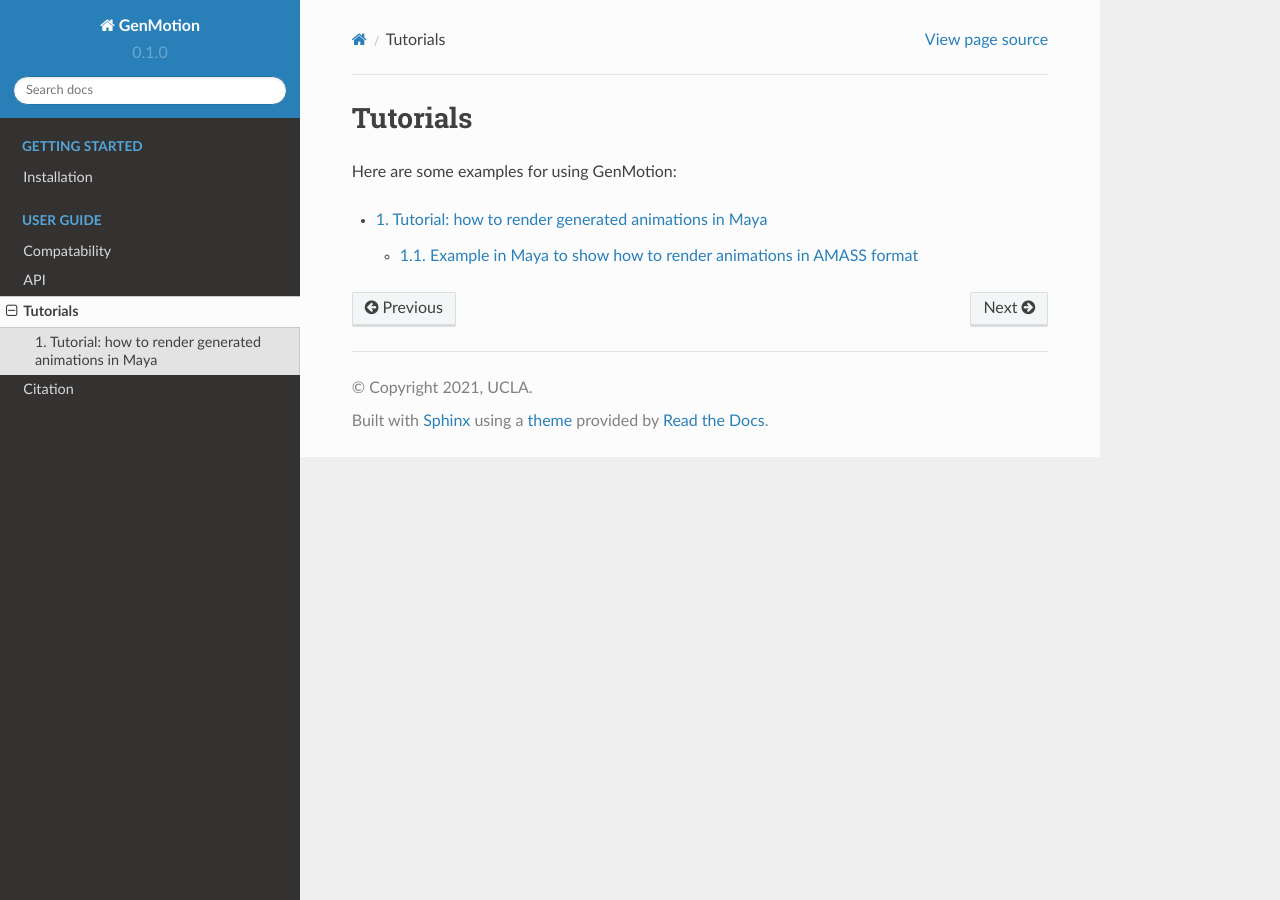
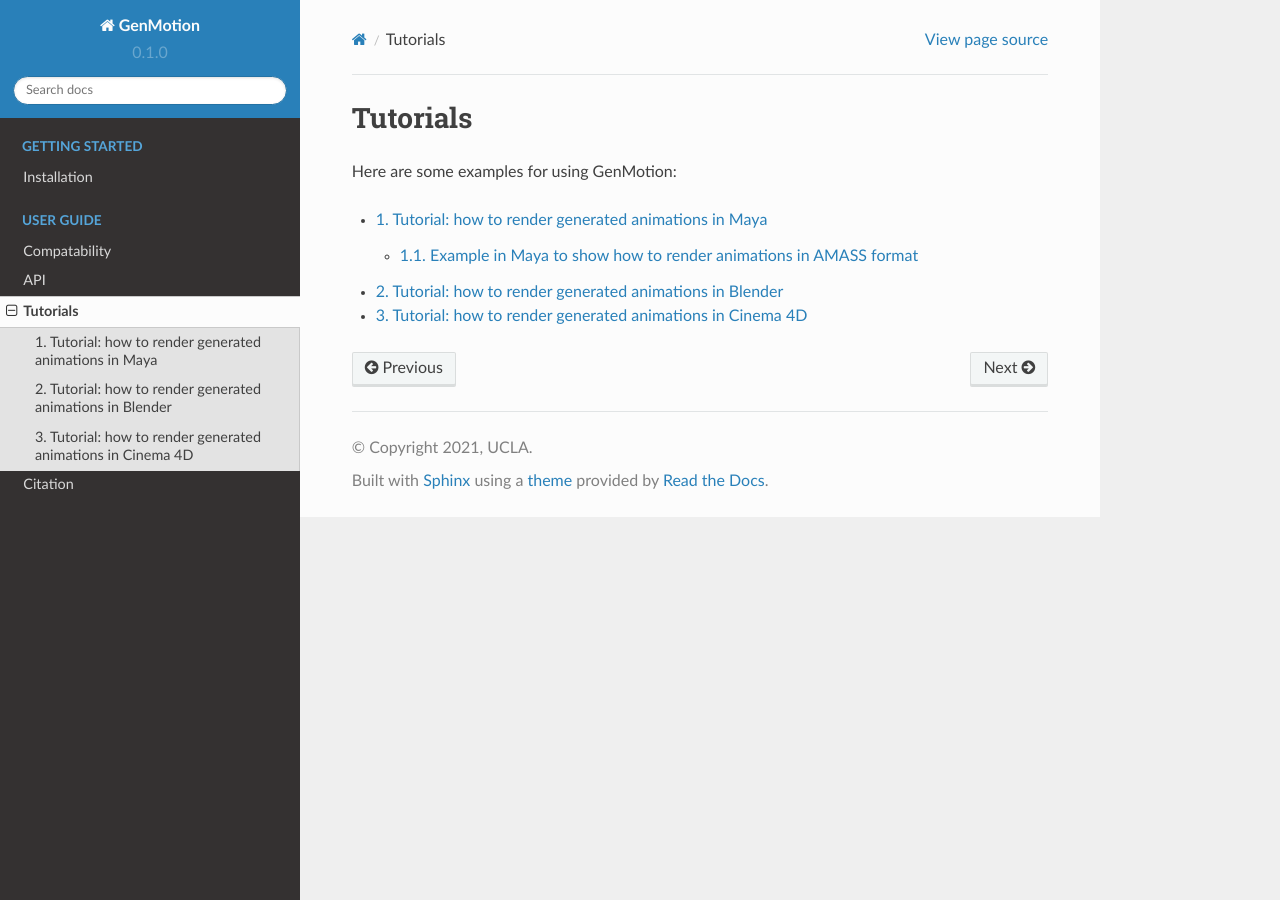
Before and after one commit to yizhouzhao/GenMotion, a Sphinx documentation site: the page built from docs/source/genmotion_tutorials.rst, in a window 1280 px wide. Built offline with Sphinx 7.4.7 and the Read the Docs theme 2.0.0, drawn with Linux system fonts in a browser that asks for light colours.

Commit message:
link to render tutorial

```diff
--- a/docs/source/genmotion_tutorials.rst
+++ b/docs/source/genmotion_tutorials.rst
@@ -7,3 +7,5 @@
     :numbered:
 
     tutorial/render/render_in_maya.rst
+    tutorial/render/render_in_blender.rst
+    tutorial/render/render_in_c4d.rst
--- /dev/null
+++ b/docs/source/tutorial/render/render_in_blender.rst
@@ -0,0 +1,2 @@
+Tutorial: how to render generated animations in Blender
+======================================================
--- /dev/null
+++ b/docs/source/tutorial/render/render_in_c4d.rst
@@ -0,0 +1,2 @@
+Tutorial: how to render generated animations in Cinema 4D
+======================================================
```
